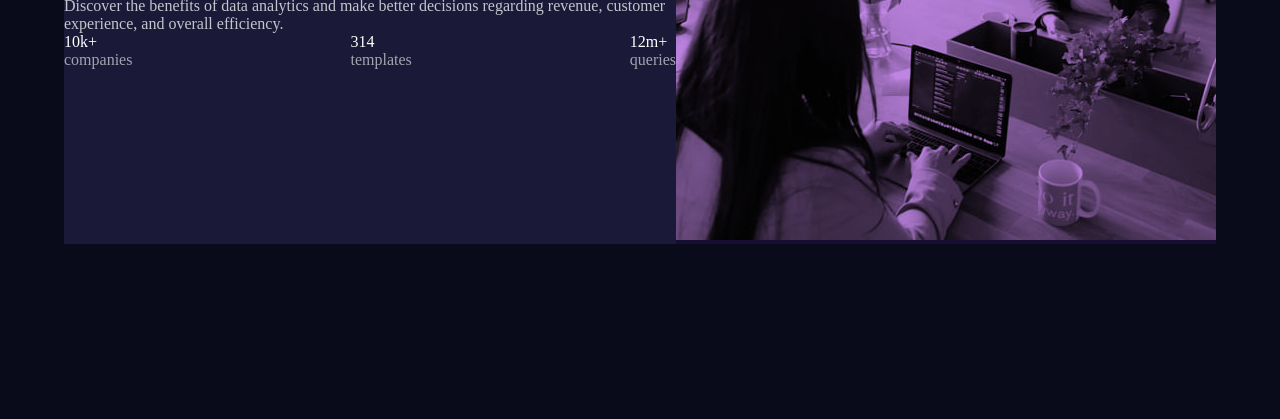
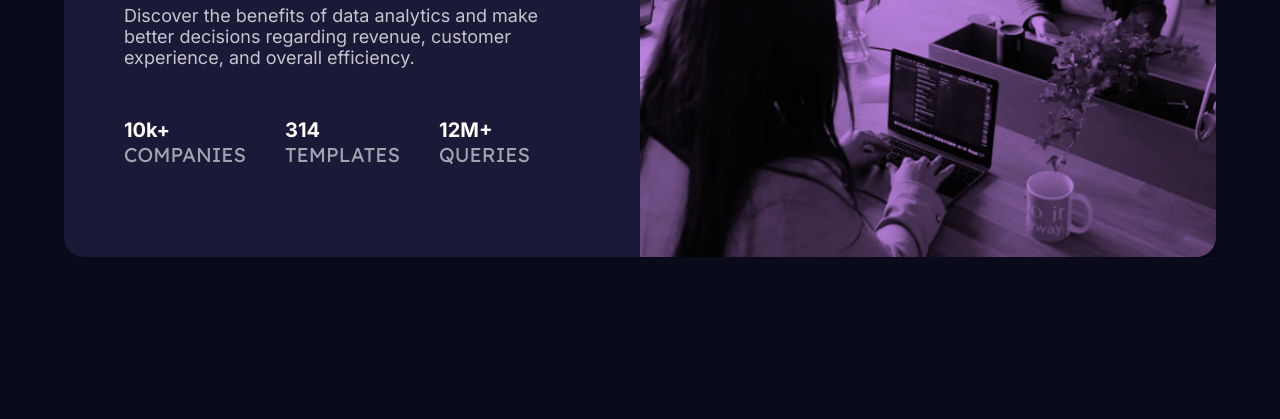
Before and after one commit to shuamamine/stats-preview-card-component, a plain HTML site: page index.html in a window 1280 px wide. Shown: the part 381-800 px from the top of the page. Drawn offline with Linux system fonts and the light colour scheme.

Commit message:
desktop version done

```diff
--- a/index.html
+++ b/index.html
@@ -24,7 +24,7 @@
   <body>
     <div class="container">
       <div class="textbox">
-        <h2>Get insights that help your business grow.</h2>
+        <h2>Get <span style="color:hsl(277, 64%, 61%); font-size: 35px; font-weight: 700;">insights</span> that help your business grow.</h2>
 
         <span
           >Discover the benefits of data analytics and make better decisions
@@ -33,7 +33,7 @@
         <div class="stats">
           <div class="a">10k+ <p>companies</p></div>
           <div class="b">314 <p>templates</p></div>
-          <div class="c">12m+ <p>queries</p></div>
+          <div class="c">12M+ <p>queries</p></div>
         </div>
       </div>
       <div class="image">
--- a/style.css
+++ b/style.css
@@ -17,16 +17,17 @@ body{
     align-items: center;
     width: 90%;
     background-color: hsl(244, 38%, 16%);
+    border-radius: 20px;
 }
 .image{
     position: relative;
     height: 100%;
-    width: max-content;
+    width: 50%;
 }
 .image img{
-    /* width: 100%; */
-    height: 100%;
-    object-fit: cover;
+    width: 100%;
+    display: flex;
+    border-radius: 0 20px 20px 0 ;
 }
 .image::after{
 position: absolute;
@@ -39,19 +40,39 @@ background-color: hsl(277, 64%, 61%);
 mix-blend-mode: multiply;
 opacity: 0.75;
 }
+.textbox{
+    width: 50%;
+    display: flex;
+    flex-direction: column;
+    justify-content: space-evenly;
+    padding: 60px;
+    gap: 50px;
+}
 .textbox h2{
     color: hsl(0, 0%, 100%);
+    font-size: 35px;
+    font-weight: 700;
+    font-family: "Inter", sans-serif;
 }
 .textbox span{
     color: hsla(0, 0%, 100%, 0.75);
+    font-size: 18px;
+    font-family: "Inter", sans-serif;
 }
 .stats{
     display: flex;
-    justify-content: space-between
+    justify-content: space-between;
+    padding-right: 50px;
 }
 .a,.b, .c{
     color: hsl(0, 0%, 100%);
+    font-family: "Inter", sans-serif;
+    font-weight: 700;
+    font-size: 20px;
 }
 .stats p{
 color: hsla(0, 0%, 100%, 0.6);
+font-family: "Lexend Deca", sans-serif;
+text-transform: uppercase;
+font-weight: 400;
 }
```
